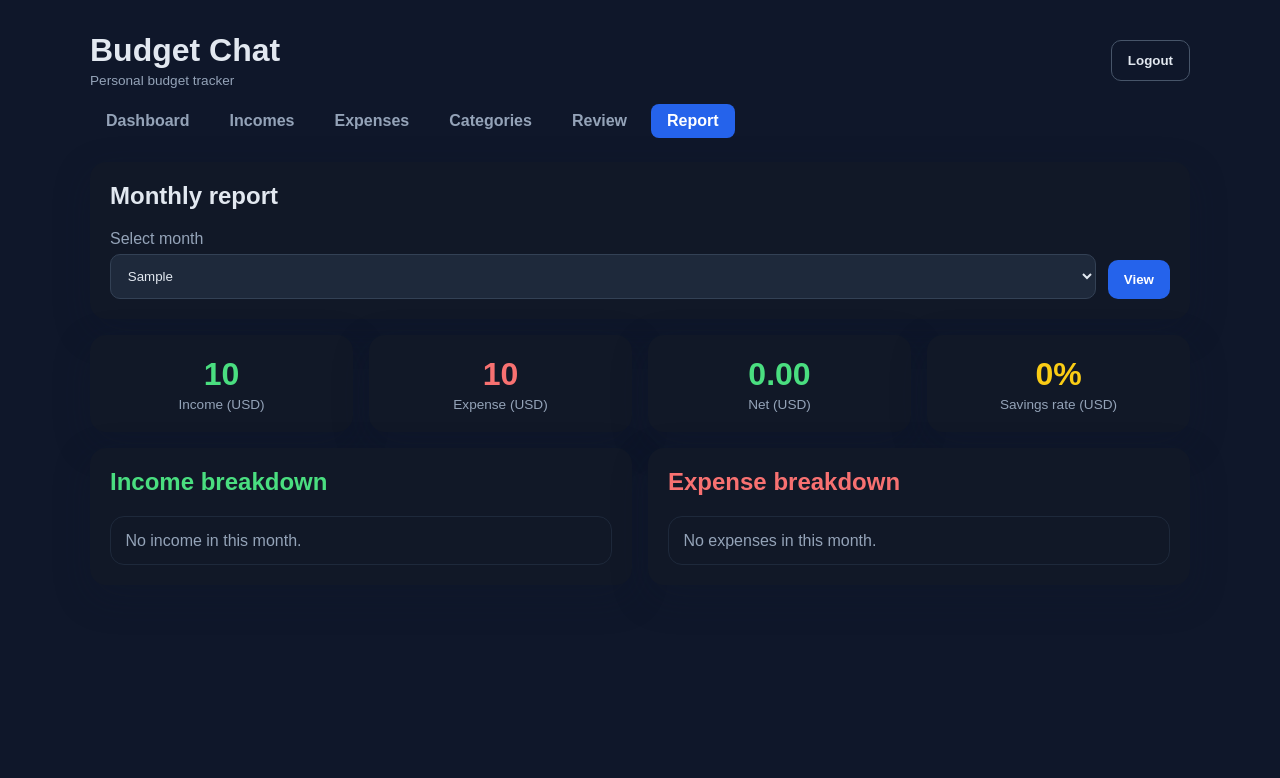
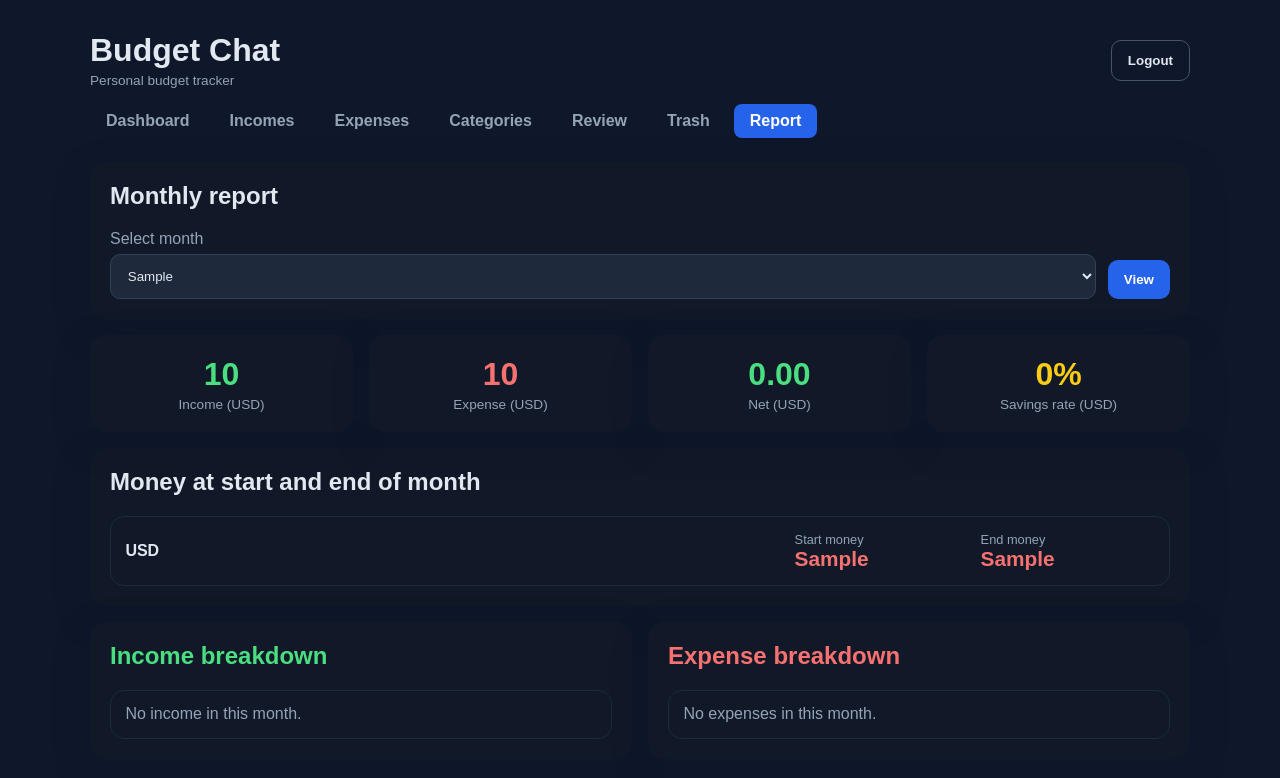
Before and after one commit to enes-ekrem-ergunesh/coolify-test2, a Node server app: template views/report.ejs in a window 1280 px wide. Shown: the top 778 px of the page. Run offline with Node 20, Linux system fonts and the light colour scheme; the template is opened without the code that fills it: most values are stand-ins (such as "Sample title", 1, 10 or a date in 2020); some libraries are stand-ins or nearby versions.

Commit message:
Add soft delete flow with trash and wallet reporting

```diff
--- a/src/app.js
+++ b/src/app.js
@@ -53,7 +53,7 @@ function createApp({ db, config }) {
     res.locals.pendingCount = 0;
     res.locals.plural = (n, singular, pluralForm) => n === 1 ? singular : (pluralForm || `${singular}s`);
     if (req.session.userId) {
-      const row = db.prepare("SELECT COUNT(*) AS cnt FROM entries WHERE user_id = ? AND status = 'manual'").get(req.session.userId);
+      const row = db.prepare("SELECT COUNT(*) AS cnt FROM entries WHERE user_id = ? AND status = 'manual' AND deleted_at IS NULL").get(req.session.userId);
       res.locals.pendingCount = row ? row.cnt : 0;
     }
     next();
@@ -97,7 +97,7 @@ function createApp({ db, config }) {
                 ROUND(SUM(CASE WHEN type = 'income' AND status = 'complete' THEN amount ELSE 0 END), 2) AS income_total,
                 ROUND(SUM(CASE WHEN type = 'expense' AND status = 'complete' THEN amount ELSE 0 END), 2) AS expense_total
          FROM entries
-         WHERE user_id = ?
+         WHERE user_id = ? AND deleted_at IS NULL
          GROUP BY currency
          ORDER BY currency ASC`,
       )
@@ -113,7 +113,7 @@ function createApp({ db, config }) {
                 ROUND(SUM(CASE WHEN type = 'income' THEN amount ELSE 0 END), 2) AS month_income,
                 ROUND(SUM(CASE WHEN type = 'expense' THEN amount ELSE 0 END), 2) AS month_expense
          FROM entries
-         WHERE user_id = ? AND status = 'complete'
+         WHERE user_id = ? AND status = 'complete' AND deleted_at IS NULL
            AND strftime('%Y-%m', created_at) = strftime('%Y-%m', 'now')
          GROUP BY currency
          ORDER BY currency ASC`,
@@ -126,14 +126,14 @@ function createApp({ db, config }) {
            COUNT(CASE WHEN type = 'income' THEN 1 END) AS total_income_count,
            COUNT(CASE WHEN type = 'expense' THEN 1 END) AS total_expense_count
          FROM entries
-         WHERE user_id = ? AND status = 'complete'`,
+         WHERE user_id = ? AND status = 'complete' AND deleted_at IS NULL`,
       )
       .get(req.session.userId);
 
     const topCatRow = db
       .prepare(
         `SELECT category FROM entries
-         WHERE user_id = ? AND status = 'complete' AND type = 'expense'
+         WHERE user_id = ? AND status = 'complete' AND type = 'expense' AND deleted_at IS NULL
          GROUP BY category
          ORDER BY SUM(amount) DESC
          LIMIT 1`,
@@ -150,14 +150,20 @@ function createApp({ db, config }) {
       .prepare(
         `SELECT id, message, type, category, amount, currency, description, status, parser_source, created_at
          FROM entries
-         WHERE user_id = ? AND status = 'complete'
+        WHERE user_id = ? AND status = 'complete' AND deleted_at IS NULL
          ORDER BY created_at DESC, id DESC
          LIMIT 12`,
       )
       .all(req.session.userId);
 
+    const walletByCurrency = balances.map((row) => ({
+      currency: row.currency,
+      amount: row.balance,
+    }));
+
     return res.render('dashboard', {
       balances,
+      walletByCurrency,
       thisMonth,
       stats,
       recentEntries,
@@ -172,7 +178,7 @@ function createApp({ db, config }) {
       .prepare(
         `SELECT id, type, category, amount, currency, description, created_at
          FROM entries
-         WHERE user_id = ? AND status = 'complete' AND type = 'income'
+         WHERE user_id = ? AND status = 'complete' AND type = 'income' AND deleted_at IS NULL
          ORDER BY created_at DESC, id DESC`,
       )
       .all(req.session.userId);
@@ -187,7 +193,7 @@ function createApp({ db, config }) {
       .prepare(
         `SELECT id, type, category, amount, currency, description, created_at
          FROM entries
-         WHERE user_id = ? AND status = 'complete' AND type = 'expense'
+         WHERE user_id = ? AND status = 'complete' AND type = 'expense' AND deleted_at IS NULL
          ORDER BY created_at DESC, id DESC`,
       )
       .all(req.session.userId);
@@ -202,7 +208,7 @@ function createApp({ db, config }) {
       .prepare(
         `SELECT type, category, currency, ROUND(SUM(amount), 2) AS total, COUNT(*) AS count
          FROM entries
-         WHERE user_id = ? AND status = 'complete'
+         WHERE user_id = ? AND status = 'complete' AND deleted_at IS NULL
          GROUP BY type, category, currency
          ORDER BY total DESC, category ASC`,
       )
@@ -233,7 +239,7 @@ function createApp({ db, config }) {
       .prepare(
         `SELECT id, message, type, category, amount, currency, description, parser_reason, created_at
          FROM entries
-         WHERE user_id = ? AND status = 'manual'
+         WHERE user_id = ? AND status = 'manual' AND deleted_at IS NULL
          ORDER BY created_at DESC, id DESC`,
       )
       .all(req.session.userId);
@@ -253,7 +259,7 @@ function createApp({ db, config }) {
       .prepare(
         `SELECT DISTINCT strftime('%Y-%m', created_at) AS month
          FROM entries
-         WHERE user_id = ? AND status = 'complete'
+         WHERE user_id = ? AND status = 'complete' AND deleted_at IS NULL
          ORDER BY month DESC`,
       )
       .all(req.session.userId)
@@ -271,7 +277,7 @@ function createApp({ db, config }) {
                 ROUND(SUM(CASE WHEN type = 'income' THEN amount ELSE 0 END), 2) AS income_total,
                 ROUND(SUM(CASE WHEN type = 'expense' THEN amount ELSE 0 END), 2) AS expense_total
          FROM entries
-         WHERE user_id = ? AND status = 'complete'
+         WHERE user_id = ? AND status = 'complete' AND deleted_at IS NULL
            AND strftime('%Y-%m', created_at) = ?
          GROUP BY currency
          ORDER BY currency ASC`,
@@ -282,12 +288,34 @@ function createApp({ db, config }) {
       .prepare(
         `SELECT type, category, currency, ROUND(SUM(amount), 2) AS total, COUNT(*) AS count
          FROM entries
-         WHERE user_id = ? AND status = 'complete'
+        WHERE user_id = ? AND status = 'complete' AND deleted_at IS NULL
            AND strftime('%Y-%m', created_at) = ?
          GROUP BY type, category, currency
          ORDER BY type ASC, total DESC`,
       )
       .all(req.session.userId, selectedMonth);
+
+    const [year, month] = selectedMonth.split('-').map((part) => Number.parseInt(part, 10));
+    const monthStart = `${selectedMonth}-01`;
+    const monthEnd = new Date(Date.UTC(year, month, 1)).toISOString().slice(0, 10);
+    const monthlyWallet = db
+      .prepare(
+       `SELECT currency,
+               ROUND(SUM(CASE WHEN created_at < ? AND type = 'income' AND status = 'complete' THEN amount ELSE 0 END), 2) AS opening_income,
+               ROUND(SUM(CASE WHEN created_at < ? AND type = 'expense' AND status = 'complete' THEN amount ELSE 0 END), 2) AS opening_expense,
+               ROUND(SUM(CASE WHEN created_at < ? AND type = 'income' AND status = 'complete' THEN amount ELSE 0 END), 2) AS closing_income,
+               ROUND(SUM(CASE WHEN created_at < ? AND type = 'expense' AND status = 'complete' THEN amount ELSE 0 END), 2) AS closing_expense
+        FROM entries
+        WHERE user_id = ? AND deleted_at IS NULL
+        GROUP BY currency
+        ORDER BY currency ASC`,
+      )
+      .all(monthStart, monthStart, monthEnd, monthEnd, req.session.userId)
+      .map((row) => ({
+       currency: row.currency,
+       startMoney: Number((row.opening_income - row.opening_expense).toFixed(2)),
+       endMoney: Number((row.closing_income - row.closing_expense).toFixed(2)),
+      }));
 
     const maxByTypeCurrency = {};
     for (const row of rawBreakdown) {
@@ -307,9 +335,25 @@ function createApp({ db, config }) {
       availableMonths,
       selectedMonth,
       monthlySummary,
+      monthlyWallet,
       categoryBreakdown,
       activePage: 'report',
     });
+  });
+
+  app.get('/trash', (req, res) => {
+    if (!req.session.userId) return res.status(401).redirect('/');
+
+    const deletedEntries = db
+      .prepare(
+        `SELECT id, message, type, category, amount, currency, description, status, created_at, deleted_at
+         FROM entries
+         WHERE user_id = ? AND deleted_at IS NOT NULL
+         ORDER BY deleted_at DESC, id DESC`,
+      )
+      .all(req.session.userId);
+
+    return res.render('trash', { deletedEntries, activePage: 'trash' });
   });
 
   app.post('/register', authLimiter, async (req, res) => {
@@ -413,7 +457,7 @@ function createApp({ db, config }) {
     }
     const allowedCategories = categoryOptions(type);
 
-    const existing = db.prepare('SELECT id FROM entries WHERE id = ? AND user_id = ?').get(entryId, req.session.userId);
+    const existing = db.prepare('SELECT id FROM entries WHERE id = ? AND user_id = ? AND deleted_at IS NULL').get(entryId, req.session.userId);
     if (!existing) {
       req.session.flash = { type: 'error', message: 'Entry not found.' };
       return res.status(404).redirect('/');
@@ -427,7 +471,7 @@ function createApp({ db, config }) {
     db.prepare(
       `UPDATE entries
        SET type = ?, category = ?, amount = ?, currency = ?, description = ?, status = 'complete', parser_reason = NULL, updated_at = CURRENT_TIMESTAMP
-       WHERE id = ? AND user_id = ?`,
+       WHERE id = ? AND user_id = ? AND deleted_at IS NULL`,
     ).run(type, category, amount, currency, description, entryId, req.session.userId);
 
     req.session.flash = { type: 'success', message: 'Entry finalized successfully.' };
@@ -441,7 +485,7 @@ function createApp({ db, config }) {
 
     const entryId = Number.parseInt(req.params.id, 10);
     const existing = db
-      .prepare("SELECT id FROM entries WHERE id = ? AND user_id = ? AND status = 'manual'")
+     .prepare("SELECT id FROM entries WHERE id = ? AND user_id = ? AND status = 'manual' AND deleted_at IS NULL")
       .get(entryId, req.session.userId);
 
     if (!existing) {
@@ -449,9 +493,49 @@ function createApp({ db, config }) {
       return res.status(404).redirect('/review');
     }
 
-    db.prepare('DELETE FROM entries WHERE id = ? AND user_id = ?').run(entryId, req.session.userId);
-    req.session.flash = { type: 'success', message: 'Entry dismissed.' };
+    db.prepare('UPDATE entries SET deleted_at = CURRENT_TIMESTAMP, updated_at = CURRENT_TIMESTAMP WHERE id = ? AND user_id = ?').run(entryId, req.session.userId);
+    req.session.flash = { type: 'success', message: 'Entry moved to trash.' };
     return res.redirect('/review');
+  });
+
+  app.post('/entries/:id/archive', (req, res) => {
+    if (!req.session.userId) {
+      return res.status(401).redirect('/');
+    }
+
+    const entryId = Number.parseInt(req.params.id, 10);
+    const existing = db
+      .prepare("SELECT id, type FROM entries WHERE id = ? AND user_id = ? AND status = 'complete' AND deleted_at IS NULL")
+      .get(entryId, req.session.userId);
+
+    if (!existing) {
+      req.session.flash = { type: 'error', message: 'Entry not found.' };
+      return res.status(404).redirect('/');
+    }
+
+    db.prepare('UPDATE entries SET deleted_at = CURRENT_TIMESTAMP, updated_at = CURRENT_TIMESTAMP WHERE id = ? AND user_id = ?').run(entryId, req.session.userId);
+    req.session.flash = { type: 'success', message: 'Entry moved to trash.' };
+    return res.redirect(existing.type === 'income' ? '/incomes' : '/expenses');
+  });
+
+  app.post('/entries/:id/delete', (req, res) => {
+    if (!req.session.userId) {
+      return res.status(401).redirect('/');
+    }
+
+    const entryId = Number.parseInt(req.params.id, 10);
+    const existing = db
+      .prepare('SELECT id FROM entries WHERE id = ? AND user_id = ? AND deleted_at IS NOT NULL')
+      .get(entryId, req.session.userId);
+
+    if (!existing) {
+      req.session.flash = { type: 'error', message: 'Deleted entry not found.' };
+      return res.status(404).redirect('/trash');
+    }
+
+    db.prepare('DELETE FROM entries WHERE id = ? AND user_id = ? AND deleted_at IS NOT NULL').run(entryId, req.session.userId);
+    req.session.flash = { type: 'success', message: 'Entry permanently deleted.' };
+    return res.redirect('/trash');
   });
 
   return app;
--- a/views/_header.ejs
+++ b/views/_header.ejs
@@ -66,6 +66,7 @@
         <a href="/expenses" class="nav-link <%= activePage === 'expenses' ? 'active' : '' %>">Expenses</a>
         <a href="/categories" class="nav-link <%= activePage === 'categories' ? 'active' : '' %>">Categories</a>
         <a href="/review" class="nav-link <%= activePage === 'review' ? 'active' : '' %>">Review<% if (pendingCount > 0) { %><span class="badge"><%= pendingCount %></span><% } %></a>
+        <a href="/trash" class="nav-link <%= activePage === 'trash' ? 'active' : '' %>">Trash</a>
         <a href="/report" class="nav-link <%= activePage === 'report' ? 'active' : '' %>">Report</a>
       </nav>
       <% if (flash) { %>
--- a/views/expenses.ejs
+++ b/views/expenses.ejs
@@ -11,6 +11,10 @@
               <div><span class="pill expense">expense</span> <strong><%= entry.amount %> <%= entry.currency %></strong> in <%= entry.category %></div>
               <div><%= entry.description %></div>
               <div class="muted" style="font-size:0.8rem;margin-top:0.25rem;"><%= entry.created_at %></div>
+              <form method="post" action="/entries/<%= entry.id %>/archive" style="margin-top:0.5rem;">
+                <input name="csrfToken" type="hidden" value="<%= csrfToken %>" />
+                <button type="submit" class="danger">Move to trash</button>
+              </form>
             </li>
           <% }) %>
         </ul>
--- a/views/incomes.ejs
+++ b/views/incomes.ejs
@@ -11,6 +11,10 @@
               <div><span class="pill income">income</span> <strong><%= entry.amount %> <%= entry.currency %></strong> in <%= entry.category %></div>
               <div><%= entry.description %></div>
               <div class="muted" style="font-size:0.8rem;margin-top:0.25rem;"><%= entry.created_at %></div>
+              <form method="post" action="/entries/<%= entry.id %>/archive" style="margin-top:0.5rem;">
+                <input name="csrfToken" type="hidden" value="<%= csrfToken %>" />
+                <button type="submit" class="danger">Move to trash</button>
+              </form>
             </li>
           <% }) %>
         </ul>
--- a/views/report.ejs
+++ b/views/report.ejs
@@ -41,6 +41,32 @@
             <% } %>
           <% }) %>
         </div>
+
+        <section class="card" style="margin-bottom:1rem;">
+          <h2>Money at start and end of month</h2>
+          <ul class="list">
+            <% if (monthlyWallet.length === 0) { %>
+              <li class="item muted">No wallet movement available for this month.</li>
+            <% } %>
+            <% monthlyWallet.forEach((row) => { %>
+              <li class="item">
+                <div style="display:flex;justify-content:space-between;align-items:center;gap:1rem;flex-wrap:wrap;">
+                  <strong><%= row.currency %></strong>
+                  <div class="compact-grid" style="grid-template-columns:repeat(2,minmax(120px,1fr));max-width:360px;width:100%;">
+                    <div>
+                      <div class="muted" style="font-size:0.8rem;">Start money</div>
+                      <div class="number <%= row.startMoney >= 0 ? 'positive' : 'negative' %>"><%= row.startMoney %></div>
+                    </div>
+                    <div>
+                      <div class="muted" style="font-size:0.8rem;">End money</div>
+                      <div class="number <%= row.endMoney >= 0 ? 'positive' : 'negative' %>"><%= row.endMoney %></div>
+                    </div>
+                  </div>
+                </div>
+              </li>
+            <% }) %>
+          </ul>
+        </section>
 
         <div class="grid">
           <section class="card">
--- a/views/review.ejs
+++ b/views/review.ejs
@@ -47,7 +47,7 @@
               </form>
               <form method="post" action="/entries/<%= entry.id %>/dismiss" style="margin-top:0.5rem;">
                 <input name="csrfToken" type="hidden" value="<%= csrfToken %>" />
-                <button type="submit" class="danger">Dismiss</button>
+                <button type="submit" class="danger">Move to trash</button>
               </form>
             </li>
           <% }) %>
```
Also changed, not shown: src/db.js (+9 -0 lines), views/dashboard.ejs (+15 -0 lines), views/trash.ejs (added, +24 -0 lines), README.md.
